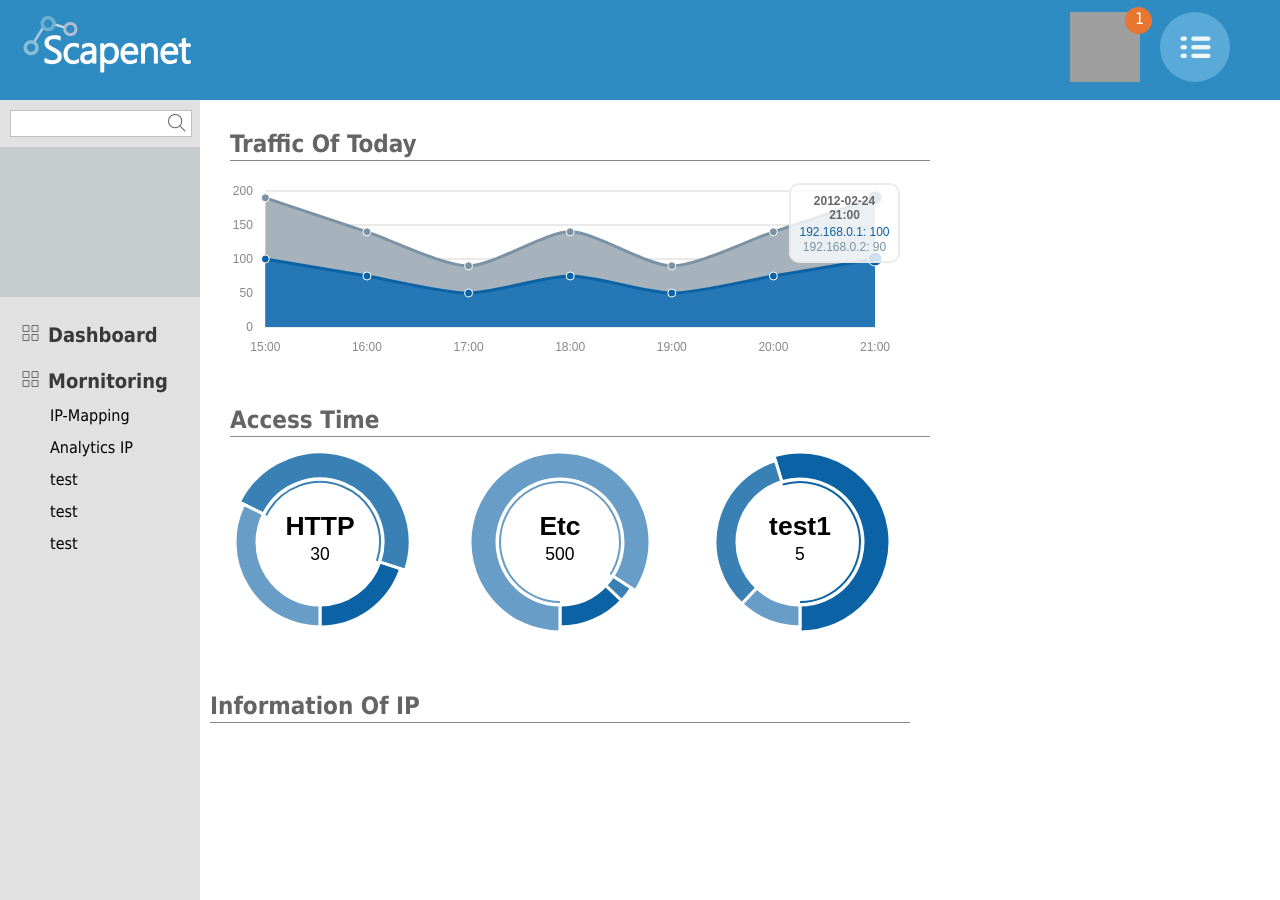
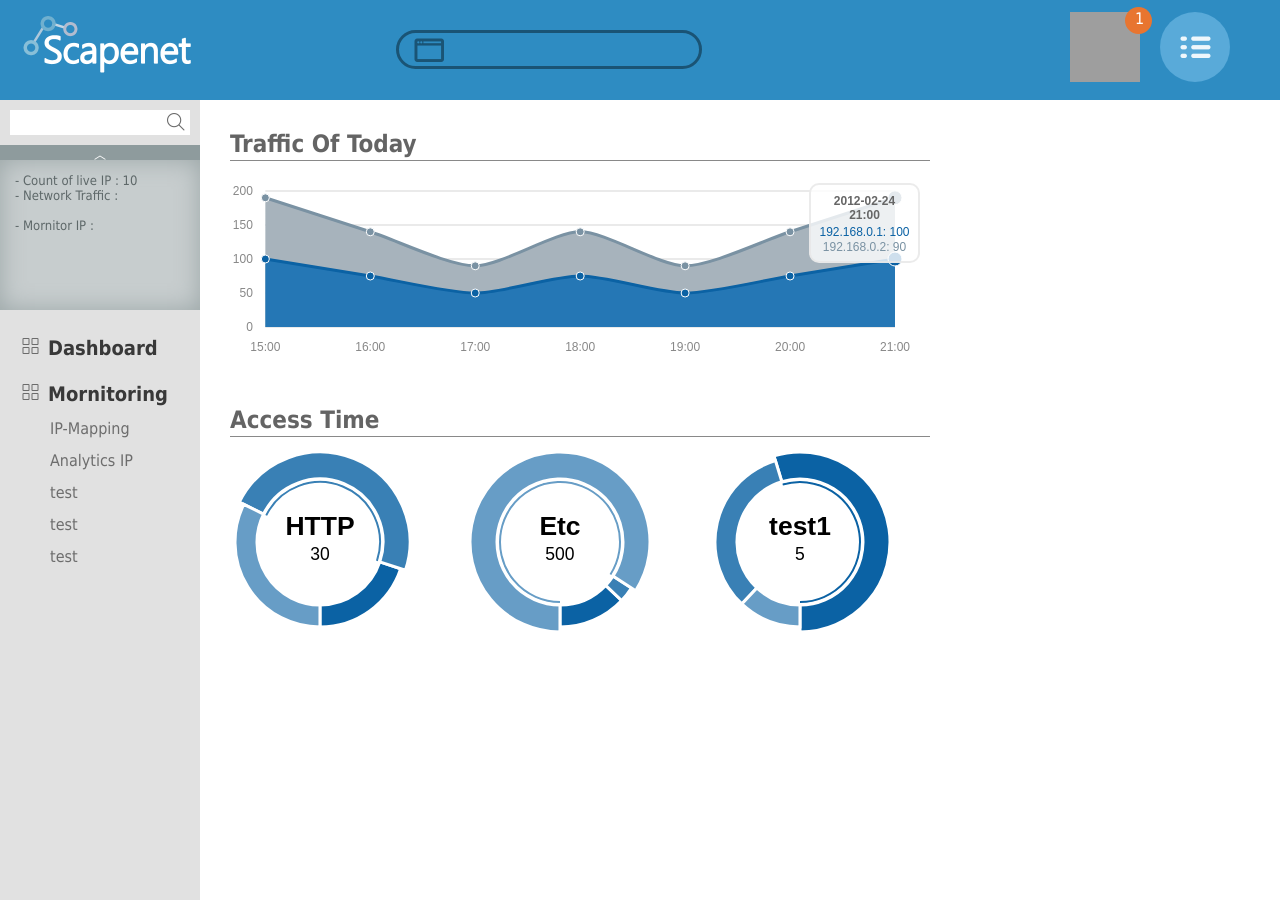
Before and after one commit to yprite/scapeNet, a PHP site: page / in a window 1280 px wide. Run offline with PHP 8.4, Linux system fonts and the light colour scheme; some libraries are stand-ins or nearby versions; grey boxes are pictures that could not be loaded.

Commit message:
Update Design Of Face
Update Design Of Face

```diff
--- a/include/face/css/index.css
+++ b/include/face/css/index.css
@@ -3,7 +3,13 @@
 
 body {margin: 0 auto; font-family: "맑은 고딕", Tahoma, "돋움"; text-align: left;}
 #header_wrap {margin: 0 auto; position: relative; width: 100%; height: 100px; background: #2e8cc2;}
+#func_wrap{margin: 0 auto; position: relative; float: left; width: 300px; height: 33px; margin-left: 200px; margin-top: 30px; display: inline;border-radius: 20px;-moz-border-radius: 20px;-webkit-border-radius: 20px; border: 3px #1a5475 solid;}
+.func_btn{cursor: pointer}
+
+
 #logo_wrap{margin: 0 auto; position: relative; float: left; width: 176px; height: 65px; margin-left: 20px; margin-top: 10px; display: inline;}
+#terminer_wrap{margin: 0 auto; float: left;  width: 100%; height: 40px; background: #1a5475; display: none; overflow: hidden}
+#terminer_area{width: 80%; height: 20px; float: left; margin: 6px 6px; color: #d1e2eb; background: none; border: 0px none; outline: none; font-size: 16px;}
 
 #desk_wrap {margin: 0 auto; float: right; position: relative; margin-right: 50px;}
 #status_count{background: red; border-radius: 50%;-moz-border-radius: 50%;-webkit-border-radius: 50%; width: 70px; height: 70px; margin-left: 20px; background: #8bd6ae; position: relative; float: right; margin-top: 12px;}
@@ -12,11 +18,13 @@ body {margin: 0 auto; font-family: "맑은 고딕", Tahoma, "돋움"; text-align
 
 #wrap{position: relative; margin: 0 auto; width: 100%; text-align: left; text-align: left; float: left;}
 
-#search{position:relative; width: 180px; margin: 10px 10px; float: left; width: 90%; height: 25px; background: white; border: silver 1px solid; overflow: hidden; text-align: left;  }
+#search{position:relative; width: 180px; margin: 10px 10px; float: left; width: 90%; height: 25px; background: white; overflow: hidden; text-align: left;  }
 #input_search{width: 150px; height: 20px; border: none; outline: none; font-size: 15px; color: #6b6b6b;}
 #btn_search{position: absolute; float: right;}
 
-#mornitor_wrap{position: relative; float: left; width: 200px; height: 150px; background: #c7cdce;}
+#mornitor_toggle{position: relative; float: left; width: 200px; height: 15px; background: #8e9b9d; color: white; font-size: 12px; text-align: center;cursor: pointer;}
+#mornitor_wrap{position: relative; float: left; width: 200px; height: 150px; background: #c7cdce;box-shadow:inset 0 0 25px #9ba6a7;-moz-box-shadow:inset 0 0 25px #9ba6a7;}
+#mornitor_content{position: relative; float: left; width: 178px; height: 127px;border-radius: 15px;-moz-border-radius: 15px;-webkit-border-radius: 15px; margin-left: 5px; margin-top: 5px; color: #5e6869; font-size: 13px; padding-top:8px; padding-left: 10px;}
 
 
 #navi{position:relative; width: 180px; margin: 10px 10px; float: left;}
@@ -26,14 +34,21 @@ body {margin: 0 auto; font-family: "맑은 고딕", Tahoma, "돋움"; text-align
 #content_wrap{position: relative; width: 700px; height: 500px; float: left;}
 .dashboard_wrap{position: relative; width: 680px; float: left; margin: 10px 20px;}
 .dashboard_title{position: relative; width: 700px; height: 50px; float: left; margin: 0 auto; margin-left: 10px; margin-bottom: 5px; color: #646464; border-bottom: 1px #898989 solid;}
-.dashboard_content{position: relative; width: 680px; height: 200px; float: left;}
+.dashboard_content{position: relative; width: 700px; height: 200px; float: left;}
+
+#ip_info_content{width: 700px; height: 200px; border: 1px silver solid; margin-left: 10px; margin-top: 5px; margin-bottom: 5px;border-radius: 15px;-moz-border-radius: 15px;-webkit-border-radius: 15px; }
 #info_donut_1{position: relative; width: 200px; height: 200px; float: left; margin-right: 40px;}
 #info_donut_2{position: relative; width: 200px; height: 200px; float: left; margin-right: 40px;}
 #info_donut_3{position: relative; width: 200px; height: 200px; float: left;}
 
-
+#ip_map_wrap{ margin-left:10px; margin-bottom:}
+.map_node {width: 41px; height: 41px; margin-right: 5px; margin-top: 5px; float: left; position: relative;border-radius: 5px;-moz-border-radius: 5px;-webkit-border-radius: 5px; box-shadow:inset 0 0 10px #808686;-moz-box-shadow:inset 0 0 10px #808686; cursor: pointer;}
+.map_node_0{background: #949494}
+.map_node_1{background: #38dc89}
+.map_node_2{background: #dd5f8f}
+.map_node_3{background: #dce636}
 .navi_title{padding: 0 38px; padding-top: 6px; background-repeat: no-repeat; background-size: 25px 25px; background-position:8px 4px; font-size: 20px; cursor: pointer; height: 30px; color: #393939; position: relative; float: left; margin: 0 auto; margin-top: 10px; width: 100px;}
 
 #navi_t_dashboard{background-image: url('../img/navi_dashboard.png');}
 ul{list-style:none; width: 100%; padding : 0 0; margin: 0 auto; position: relative; float: left; margin-left: 35px; }
-li{list-style:none; width: 100%; padding-left : 5px; padding-top: 7px; height: 25px;}
+li{list-style:none; width: 100%; padding-left : 5px; padding-top: 7px; height: 25px; color:#6d6d6d; cursor: pointer;}
--- a/include/face/index.php
+++ b/include/face/index.php
@@ -7,6 +7,7 @@
 <link rel="stylesheet" type="text/css" charset="UTF-8" href="css/morris.css" />
 <link rel="stylesheet" type="text/css" charset="UTF-8" href="css/index.css" />
 <script type="text/javascript" src="https://ajax.googleapis.com/ajax/libs/jquery/1.10.1/jquery.min.js"></script>
+<script src="http://code.jquery.com/ui/1.10.3/jquery-ui.js"></script>
 <script type="text/javascript" src="js/raphael.js"></script>
 <script type="text/javascript" src="js/morris.min.js"></script>
 <script type="text/javascript" src="js/index.js"></script>
@@ -16,24 +17,35 @@
 
 <div id="header_wrap">
 	<div id="logo_wrap"><img src="img/logo.png" alt="scapenet" width="176" height="65" /></div>
+	<div id="func_wrap">&nbsp;&nbsp;&nbsp;<img id="btn_func_terminer" class="func_btn" src="img/func_terminer.png" alt="terminer" width="33" height="33" /></div>
 	<div id="desk_wrap">
 			<div id="status_list"><img src="img/status_list.png" width="70" height="70" /></div>
 			<div id="status_count"><div id="status_count_alert">1</div><img id="status_on" src="action/status_font.php?q=26" width="70" height="70" /></div>
 	</div>
 
 </div>
+<div id="terminer_wrap">
+	<input id="terminer_area" value="Scapenet > " />
+</div>
 <div id="wrap">
 <div id="navi_wrap">
 	<div id="search">
 		<input id="input_search" type="text" /><img id="btn_search" src="img/btn_search.png" width="25" height="25" alt="Search" />
 	</div>
+	<div id="mornitor_toggle">︿</div>
 	<div id="mornitor_wrap">
+	<div id="mornitor_content">
+	- Count of live IP : <span id="txt_mor_livecount">10</span><br />
+	- Network Traffic : <span id="txt_mor_traffic"></span><br /><br />
+	- Mornitor IP : <span id="txt_mor_morip"></span>
+
+	</div>
 	</div>
 	<div id="navi">
-	<div id="navi_t_dashboard" class="navi_title"><strong>Dashboard</strong></div>
+	<div id="navi_t_dashboard" class="navi_title"><strong id="btn_dashboard">Dashboard</strong></div>
 	<div id="navi_t_dashboard" class="navi_title"><strong>Mornitoring</strong></div>
 		<ul>
-		<li class="li_1">IP-Mapping</li>
+		<li class="li_1" alt="ipm">IP-Mapping</li>
 		<li class="li_2">Analytics IP</li>
 		<li class="li_1">test</li>
 		<li class="li_2">test</li>
@@ -62,9 +74,23 @@
 	</div>
 
 	<div id="ip_mapping_wrap" class="dashboard_wrap ipm_main">
+
+	<div id="info_ip_title" class="dashboard_title"><h2>Information Of IP</h2></div>
+	<div id="ip_info_content" class="dashboard_content">
+		test
 	</div>
-	<div id="info_ip_title" class="dashboard_title"><h2>Information Of IP</h2></div>
-
+	<div id="ip_map_wrap" class="dashboard_content">
+		<?php
+			for($i=0;$i<255;$i++){
+			$node_status = rand(0,3);
+				?>
+				<div id="test_<?=$i?>" class="map_node map_node_<?=$node_status?>" alt="<?=$i?>"></div>
+				<?php
+			}
+		?>
+		<br /><br /><br />
+	</div>
+	</div>
 </div>
 </div>
 
--- a/include/face/js/index.js
+++ b/include/face/js/index.js
@@ -1,4 +1,7 @@
 $(document).ready(function(){
+	$('.dashboard_wrap').hide();
+	$('.content_main').show();
+
 	var aa = Morris.Area({
 	  element: 'info_traffic_day',
 	  data: [
@@ -81,9 +84,49 @@ $(document).ready(function(){
 }
 
 
+	var mornitor_on = 1;
+	$('#mornitor_toggle').click(function(){
+		if(mornitor_on == 0){
+		$('#mornitor_content').fadeTo(250,1);
+			$('#mornitor_wrap').slideDown();
+			$(this).html('︿');
+			mornitor_on = 1
+		}else{
+			$('#mornitor_content').fadeTo(250,0.08);
+			$('#mornitor_wrap').slideUp();
+			mornitor_on = 0
+			$(this).html('﹀');
+		}
+	})
 
+	$('.func_btn').mouseover(function(){
+		$(this).attr('src',$(this).attr('src').replace('.png', '_0.png'));
+	})
+	.mouseout(function(){
+		$(this).attr('src',$(this).attr('src').replace('_0.png', '.png'));
+	});
 
+	var terminer_on = 0;
+	$('#btn_func_terminer').click(function(){
+		if(terminer_on == 0){
+			$('#terminer_wrap').slideDown();
+			$('#terminer_area').focus();
+			$('#terminer_area').val($('#terminer_area').val()+'');
+			terminer_on = 1
+		}else{
+			$('#terminer_wrap').slideUp();
+			$('#terminer_area').blur();
+			terminer_on = 0
+		}
 
+	});
+	$('#terminer_area').keyup(function(e){
+		var code = (e.keyCode ? e.keyCode : e.which);
+	     if(code == 13) { //Enter keycode
+	       //Do something
+	         $(this).val('Scapenet > ');
+	     }
+	})
 	$('#input_search').keyup(function(){
 		if(!$(this).val()){
 			$('.content_main').show();
@@ -100,5 +143,50 @@ $(document).ready(function(){
             }else{
                 submenu.slideDown();
             }
-        })
+    });
+    $('#btn_dashboard').click(function(){
+	    $('.dashboard_wrap').hide();
+	    $('.content_main').show();
+    })
+    .mouseover(function(){
+	    $(this).css('color','#2490ce');
+    })
+    .mouseout(function(){
+	    $(this).css('color','#393939');
+    });
+
+    function change_node(){
+    var return_color = function(rand){
+	    switch(rand){
+		    case 0 : return "#949494"; break;
+		    case 1 : return "#38dc89"; break;
+		    case 2 : return "#dd5f8f"; break;
+		    default : return "#dce636"; break;
+	    }
+    }
+    var result = new Array();
+    for(i=0;i<255;i++){
+    var rands = Math.floor(Math.random() * 4);
+
+    result[i] = return_color(rands);
+    }
+	    $('.map_node').each(function(){
+		    $(this).delay(3000).animate({'backgroundColor': result[$(this).attr('alt')]},600,function(){
+		    change_node();
+			});
+	    });
+    }
+
+    $('.li_1').click(function(){
+	    switch($(this).attr('alt')){
+		    case 'ipm' :$('.dashboard_wrap').hide();$('.ipm_main').show();change_node();break;
+	    }
+    });
+    $('li').mouseover(function(){
+	    $(this).css('color','#2490ce');
+    })
+    .mouseout(function(){
+	    $(this).css('color','#6d6d6d');
+    })
+
 });
```
Also changed, not shown: include/face/action/get_status.php (added, +9 -0 lines), include/face/action/parse_request.php (added), include/face/img/func_terminer.png (added), include/face/img/func_terminer_0.png (added).
